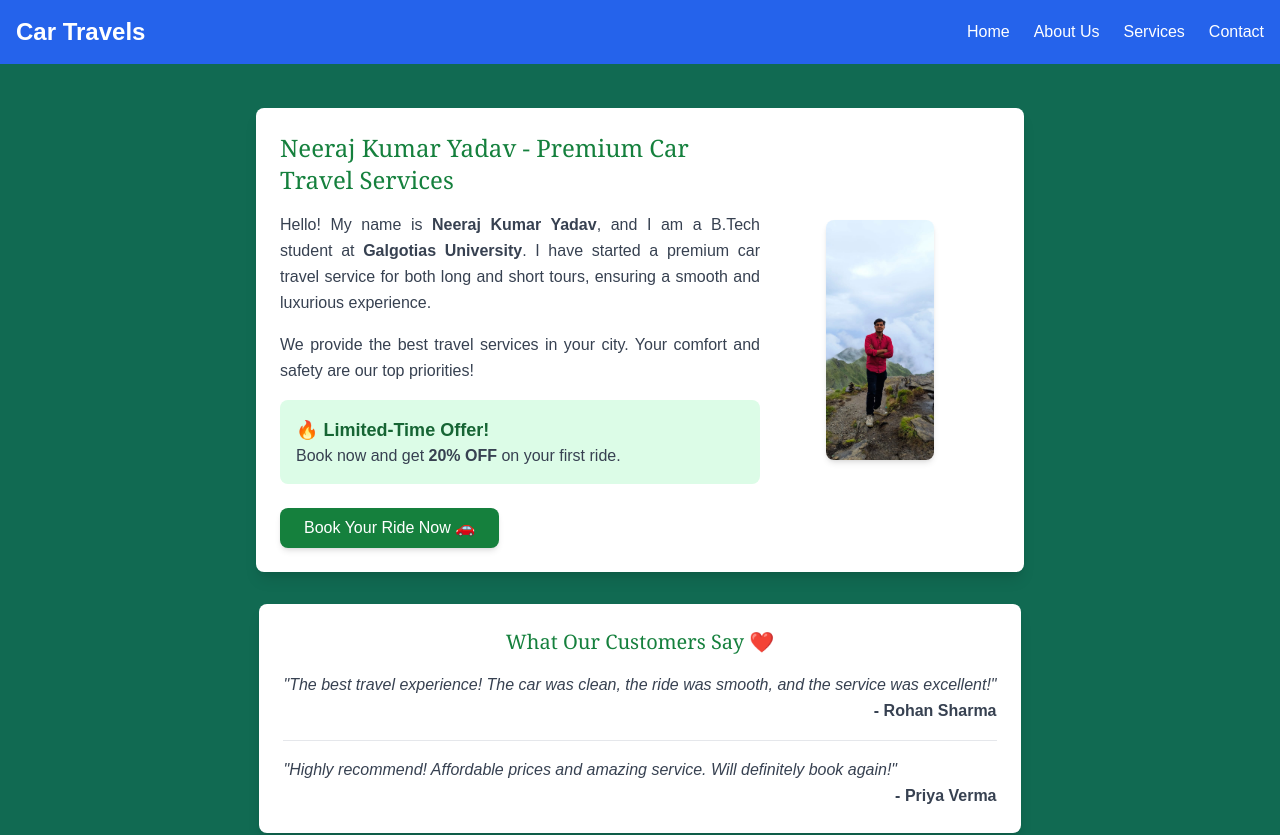
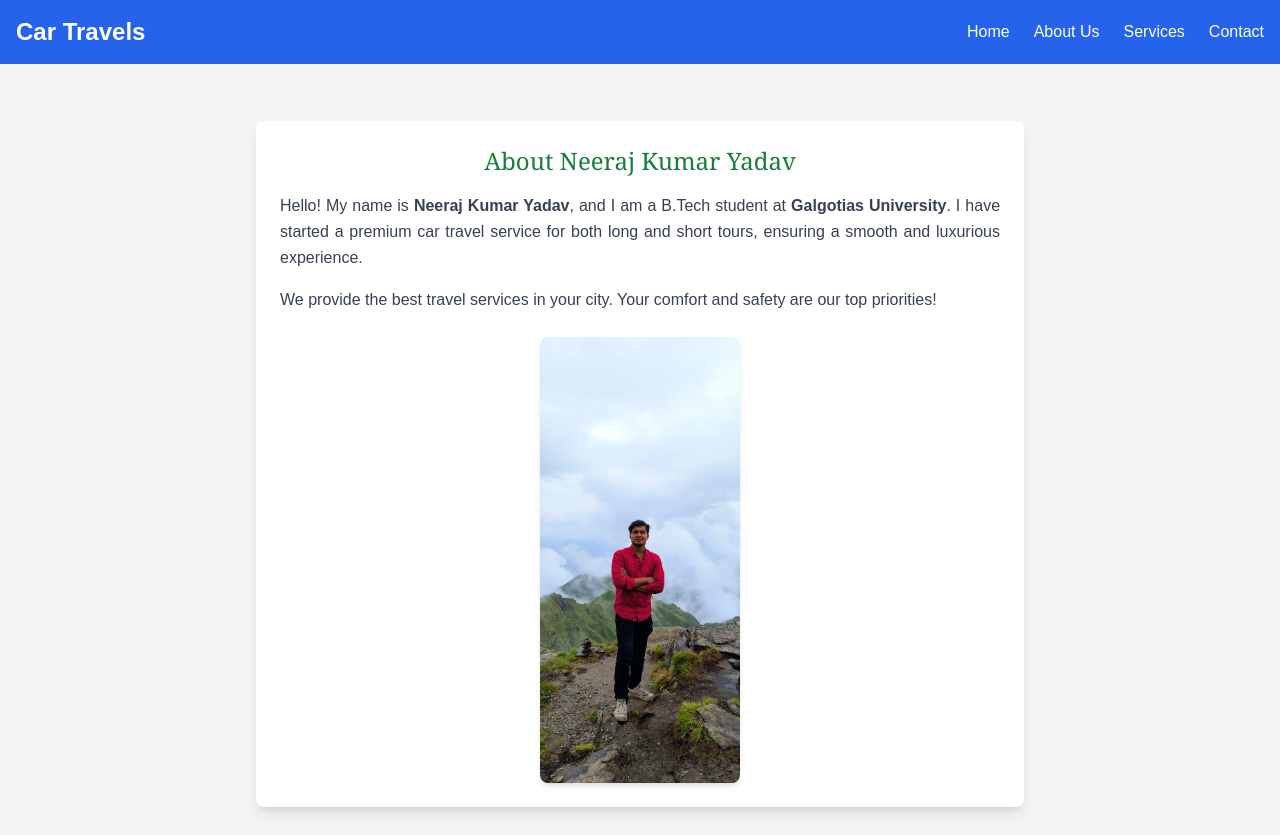
Before and after one commit to rajkumarchaudhari123/travel.blog, a Next.js app: page /about in a window 1280 px wide. Shown: the top 835 px of the page. Built offline with nearby package versions, Linux system fonts and the light colour scheme.

Commit message:
Fixed import issues in About page

```diff
--- a/app/about/page.tsx
+++ b/app/about/page.tsx
@@ -1,62 +1,33 @@
-import React from "react";
+import Image from "next/image"; // No need to import React manually
 
-export default function Page() {
+export default function AboutPage() {
   return (
-    <div className="flex flex-col items-center justify-center min-h-screen bg-[#116a52] p-4">
+    <div className="flex flex-col items-center justify-center min-h-screen bg-gray-100 p-6">
       {/* Main Content Section */}
-      <div className="flex flex-col md:flex-row mt-3 bg-white shadow-lg rounded-lg p-6 max-w-3xl">
-        {/* Text Section */}
-        <div className="md:w-2/3">
-          <h1 className="text-2xl font-serif text-center md:text-left mb-4 text-green-700">
-            Neeraj Kumar Yadav - Premium Car Travel Services
+      <div className="bg-white shadow-lg rounded-lg p-6 max-w-3xl">
+        <h1 className="text-2xl font-serif text-center mb-4 text-green-700">
+          About Neeraj Kumar Yadav
         </h1>
         <p className="text-gray-700 text-justify leading-relaxed">
-            Hello! My name is <strong>Neeraj Kumar Yadav</strong>, and I am a B.Tech student at <strong>Galgotias University</strong>.
+          Hello! My name is <strong>Neeraj Kumar Yadav</strong>, and I am a B.Tech student at{" "}
+          <strong>Galgotias University</strong>.
           I have started a premium car travel service for both long and short tours, ensuring a smooth and luxurious experience.
         </p>
+
         <p className="text-gray-700 text-justify mt-4 leading-relaxed">
           We provide the best travel services in your city. Your comfort and safety are our top priorities!
         </p>
 
-          {/* Special Offer */}
-          <div className="bg-green-100 p-4 rounded-lg mt-4">
-            <h2 className="text-lg font-semibold text-green-800">🔥 Limited-Time Offer!</h2>
-            <p className="text-gray-700">Book now and get <strong>20% OFF</strong> on your first ride.</p>
-          </div>
-
-          {/* Call to Action */}
-          <div className="mt-6">
-            <button   className="bg-green-700 text-white px-6 py-2 rounded-lg shadow-md hover:bg-green-800 transition">
-              Book Your Ride Now 🚗
-            </button>
-          </div>
-        </div>
-
         {/* Image Section */}
-        <div className="md:w-1/3 flex items-center justify-center mt-6 md:mt-0">
-          <img
-            src="Neeraj.jpg"
+        <div className="flex justify-center mt-6">
+          <Image
+            src="/Neeraj.jpg"
             alt="Neeraj Kumar Yadav"
-            className="rounded-lg shadow-md max-h-60"
+            className="rounded-lg shadow-md"
+            width={200}
+            height={200}
+            priority
           />
-        </div>
-      </div>
-
-
-
-      {/* Customer Testimonials */}
-      <div className="mt-8 bg-white shadow-lg rounded-lg p-6 max-w-3xl">
-        <h2 className="text-xl font-serif text-green-700 mb-4 text-center">
-          What Our Customers Say ❤️
-        </h2>
-        <div className="text-gray-700 leading-relaxed">
-          <p className="italic">"The best travel experience! The car was clean, the ride was smooth, and the service was excellent!"</p>
-          <p className="text-right font-semibold">- Rohan Sharma</p>
-        </div>
-        <div className="border-t my-4"></div>
-        <div className="text-gray-700 leading-relaxed">
-          <p className="italic">"Highly recommend! Affordable prices and amazing service. Will definitely book again!"</p>
-          <p className="text-right font-semibold">- Priya Verma</p>
         </div>
       </div>
     </div>
```
Lines whose indentation alone changed are shown as unchanged.
